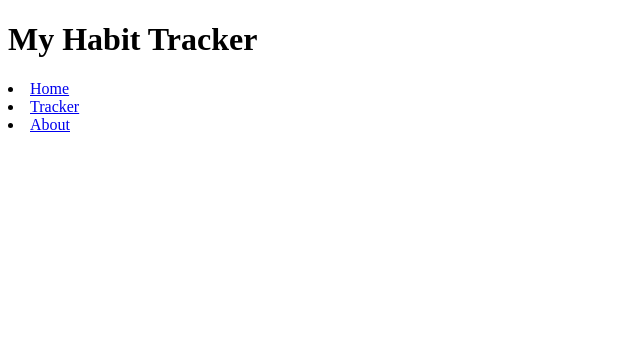
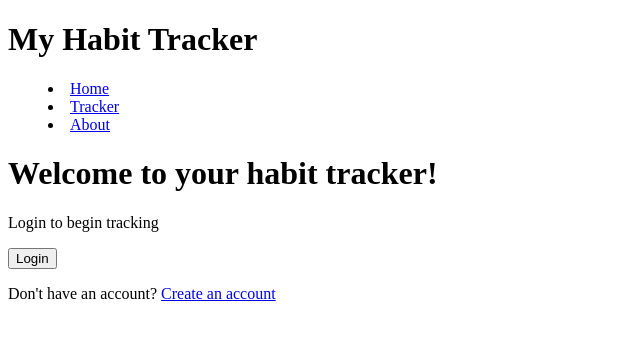
Before and after one commit to kamea99/startup, a plain HTML site: page HTML/index.html in a window 1280 px wide. Shown: the whole page, without its empty margins (0-640 px from the left). Drawn offline with Linux system fonts and the light colour scheme.

Commit message:
modified:   HTML/index.html 	new file:   HTML/login.html

```diff
--- a/HTML/index.html
+++ b/HTML/index.html
@@ -9,10 +9,27 @@
         <header>
             <h1><b>My Habit Tracker</b></h1>
 
+            <nav>
+                <menu>
                     <li><a href="index.html">Home</a></li>
                     <li><a href="tracker.html">Tracker</a></li>
                     <li><a href="about.html">About</a></li>
+                </menu>
+            </nav>
+        </header>
 
-    </header>
+        <main>
+            <h1><b>Welcome to your habit tracker!</b></h1>
+
+            <form method=""get" action="login.html">
+                <p>Login to begin tracking</p>
+                <button type="login">Login</button>
+            </form>
+
+            <p>
+                Don't have an account?
+                <a href="account.html">Create an account</a>
+            </p>
+        </main>
     </body>
 </html>
```
Also changed, not shown: HTML/login.html (added, +44 -0 lines). Lines whose indentation alone changed are shown as unchanged.
